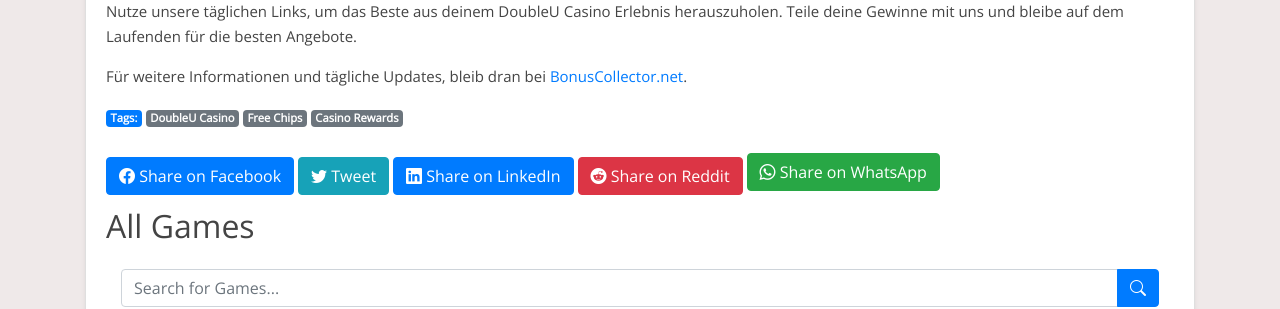
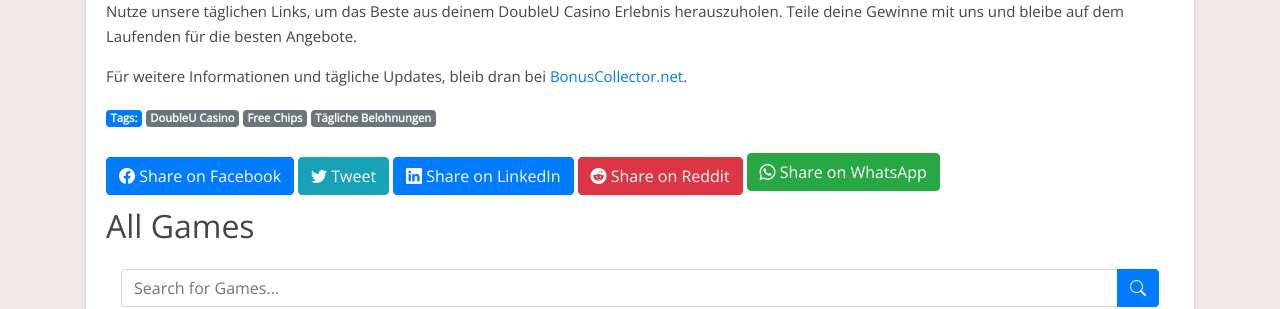
Before and after one commit to Prollad99/bs-net, a Jekyll site: the page built from de/_posts/2024-07-19-doubleu-casino.md, in a window 1280 px wide and 900 px high, scrolled down 8282 px. Shown: the part 150-459 px from the top of the window. Built offline with Jekyll 4.4.1, drawn with Linux system fonts in a browser that asks for light colours; nearby versions of some CDN libraries; comment, search, counter and statistics services are not loaded.

Commit message:
Update 2024-07-19-doubleu-casino.md

```diff
--- a/de/_posts/2024-07-19-doubleu-casino.md
+++ b/de/_posts/2024-07-19-doubleu-casino.md
@@ -2,7 +2,7 @@
 layout: post
 title: "DoubleU Casino Free Chips: Hol dir tägliche Belohnungen"
 date: 2024-07-19
-tags: [DoubleU Casino, Free Chips, Casino Rewards]
+tags: [DoubleU Casino, Free Chips, Tägliche Belohnungen]
 author: BonusCollector.net
 description: "Erhalte täglich kostenlose Chips für DoubleU Casino mit unseren neuesten Links und Angeboten. Bleibe immer auf dem Laufenden und genieße endlose Spins und Gewinne."
 lang: de
```
